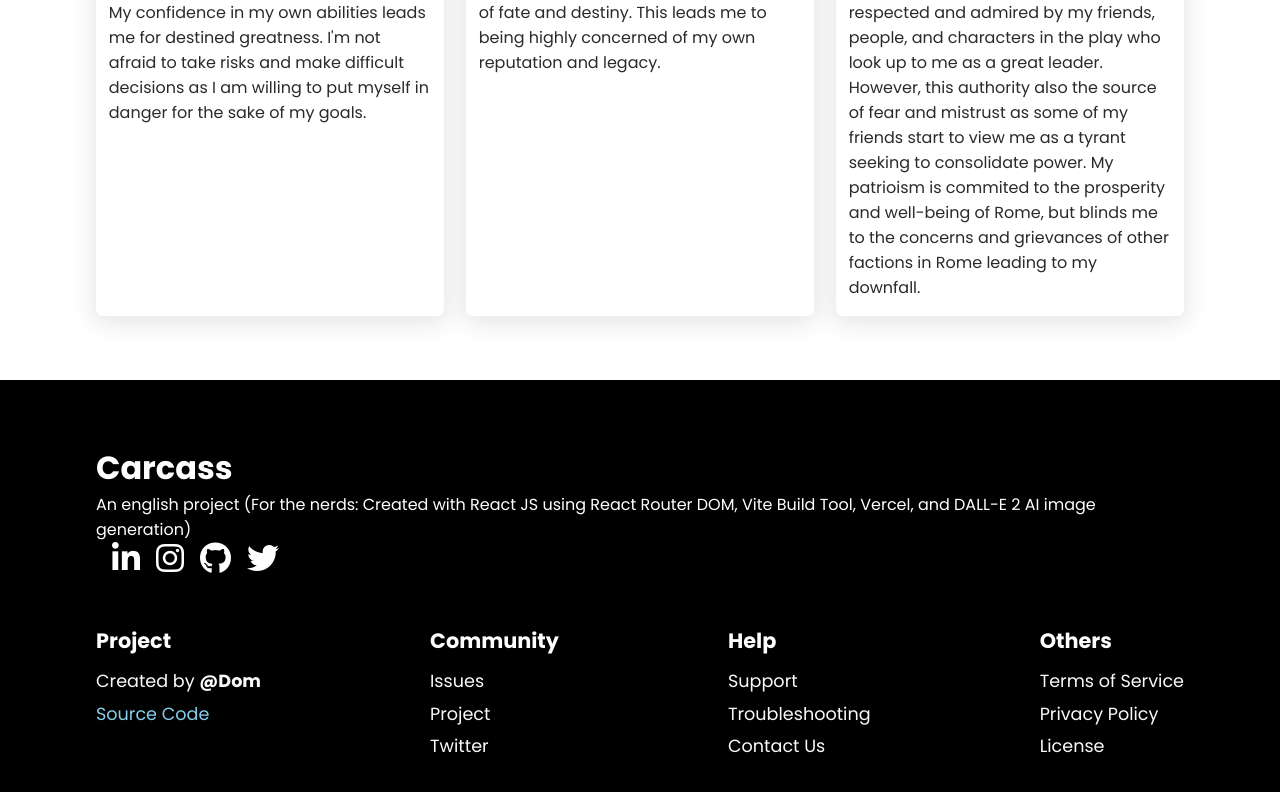
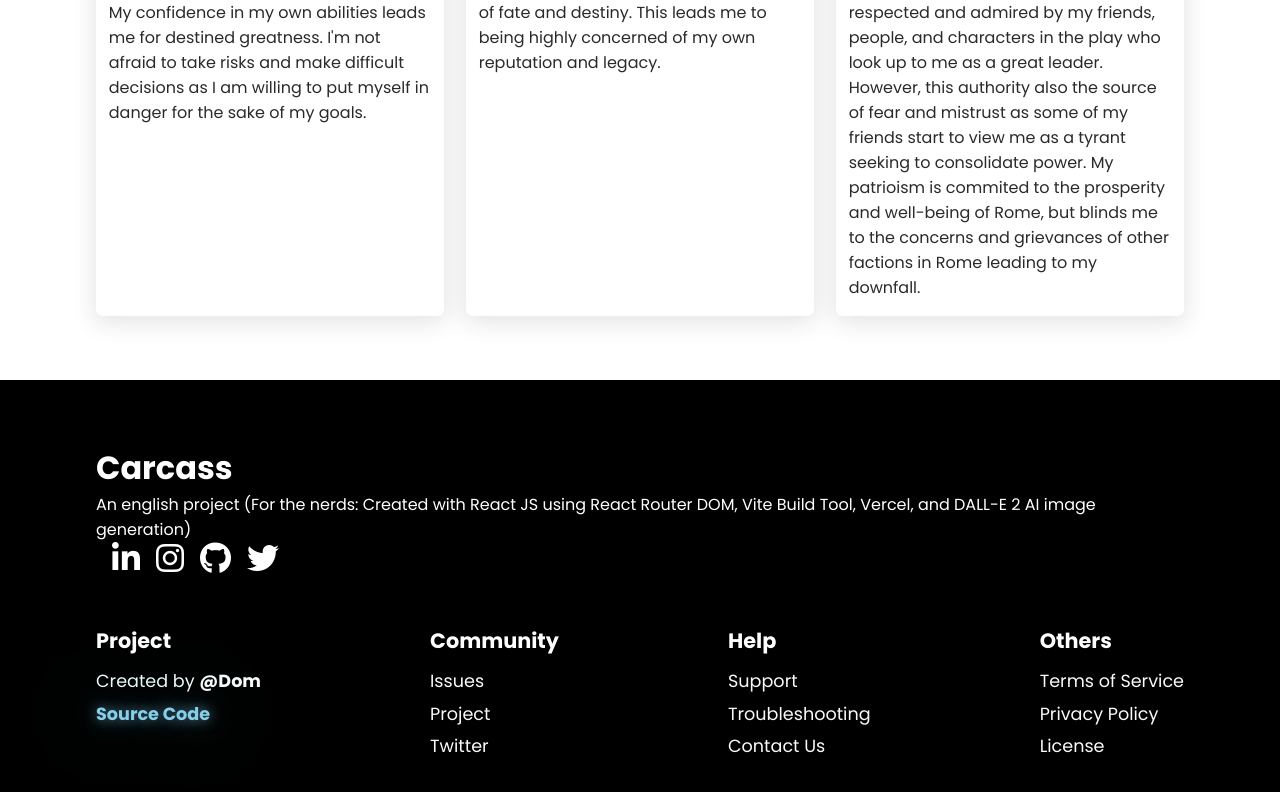
Before and after one commit to DudeUnoob/Carcass, a React (Vite) app: page / in a window 1280 px wide. Shown: the part 2483-3275 px from the top of the page. Built offline with nearby package versions, Linux system fonts and the light colour scheme.

Commit message:
just some css updates

```diff
--- a/src/components/Footer.jsx
+++ b/src/components/Footer.jsx
@@ -33,7 +33,7 @@ const Footer = () => {
             <a href="">License</a>
             <a href="">All Versions</a> */}
             <a>Created by <a href="https://github.com/dudeunoob" target="_blank"><b>@Dom</b></a></a>
-            <a href="https://github.com/DudeUnoob/Carcass" target="_blank" style={{color:"skyblue"}} id="source-code">Source Code</a>
+            <a href="https://github.com/DudeUnoob/Carcass" target="_blank" style={{color:"skyblue"}} id="source-code"><b>Source Code</b></a>
           </div>
           <div>
             <h4>Community</h4>
--- a/src/components/FooterStyles.css
+++ b/src/components/FooterStyles.css
@@ -59,3 +59,23 @@
     width: 50%;
   }
 }
+
+#source-code {
+  animation: neonAnim 2s infinite;
+  color: #87CEEB;
+
+}
+@keyframes neonAnim {
+  from {
+    text-shadow:
+      0 0 13px rgba(135, 206, 235, .7),
+      0 0 43px rgba(135, 206, 235, .7),
+      0 0 103px rgba(135, 206, 235, .7);
+  }
+  to {
+    text-shadow:
+    0 0 13px rgba(135, 206, 235, .7),
+    0 0 43px rgba(135, 206, 235, .7),
+    0 0 103px rgba(135, 206, 235, .7);
+  }
+}
```
